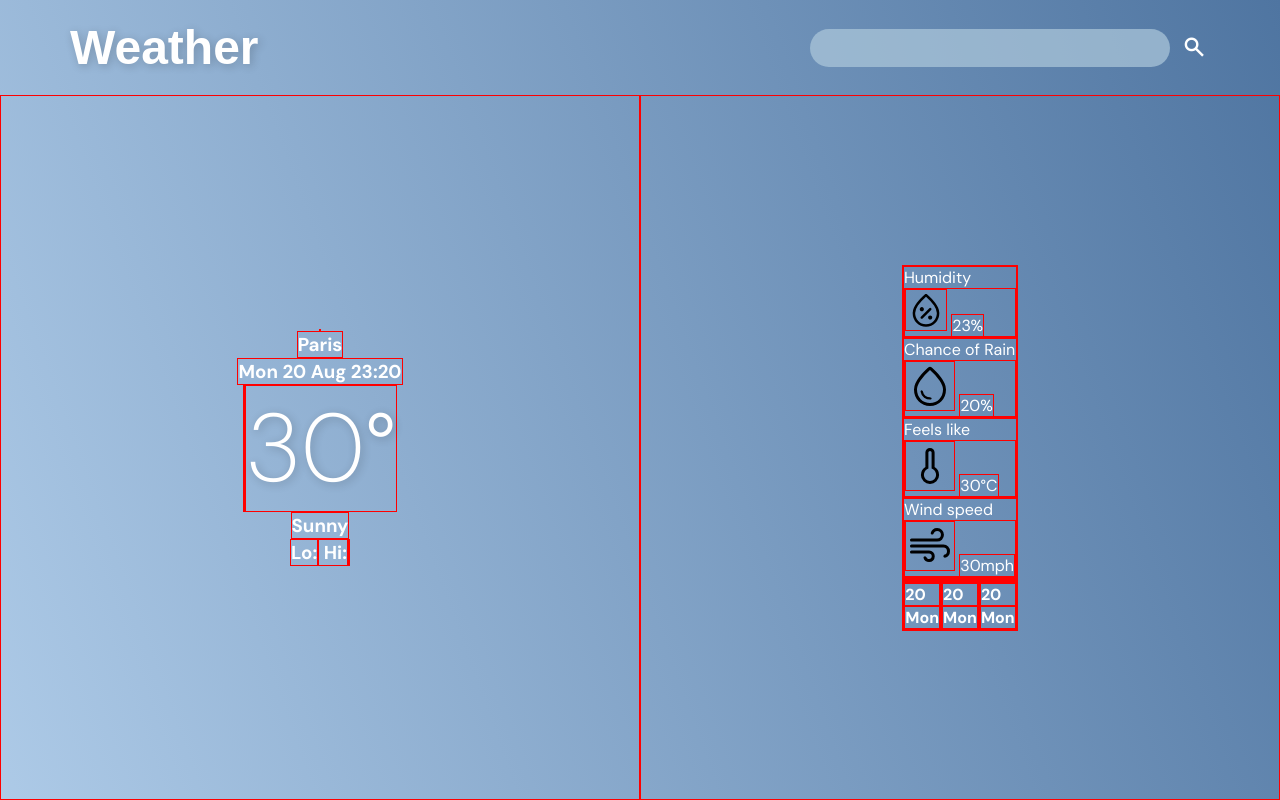
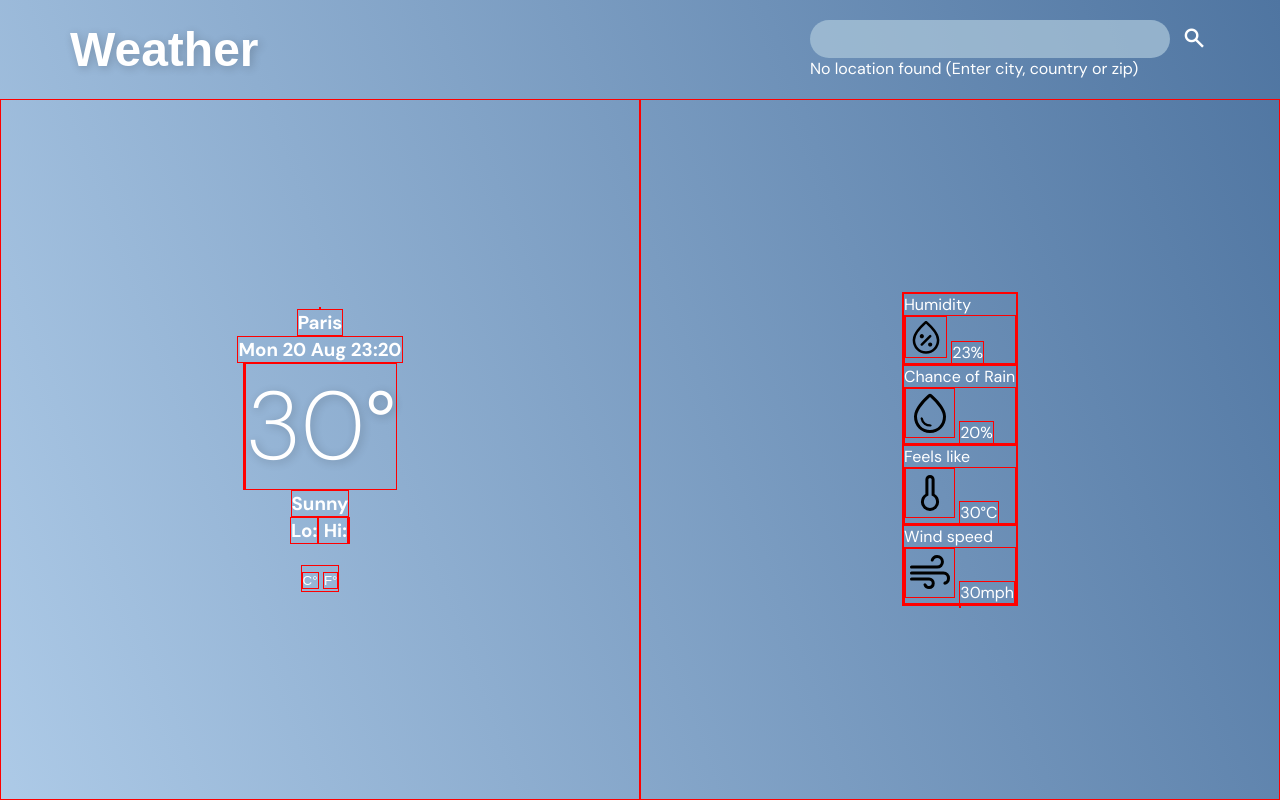
Before and after one commit to koeebeth/odin-weatherapp, a plain HTML site: page index.html in a window 1280 px wide. Drawn offline with nearby package versions, Linux system fonts and the light colour scheme.

Commit message:
Added search and unit change

```diff
--- a/index.html
+++ b/index.html
@@ -19,6 +19,9 @@
                     </span>
                 </button>
             </form>
+            <div class="error">
+                No location found (Enter city, country or zip)
+            </div>
         </div>
     </div>
     <div class="content">
@@ -29,6 +32,8 @@
             <h2 class="cur-temp"><span></span>30°</h2>
             <h3 class="cur-condition">Sunny</h3>
             <h3 class="hi-lo">Lo:<span class="lo"></span> Hi:<span class="hi"></span></h3>
+            <br>
+            <h3 class="unit"><button class="selected" id="celcius">C°</button> <button id="fahrenheit">F°</button></h3>
         </div>
         <div class="container details">
             <div class="curcondition-details">
@@ -62,21 +67,6 @@
                 </div>
             </div>
             <div class="forecast">
-                <div class="day">
-                    <div></div>
-                    <h4 class="forecast-temp">20</h4>
-                    <h4 class="forecast-day">Mon</h4>
-                </div>
-                <div class="day">
-                    <div></div>
-                    <h4 class="forecast-temp">20</h4>
-                    <h4 class="forecast-day">Mon</h4>
-                </div>
-                <div class="day">
-                    <div></div>
-                    <h4 class="forecast-temp">20</h4>
-                    <h4 class="forecast-day">Mon</h4>
-                </div>
             </div>
         </div>
     </div>
```
